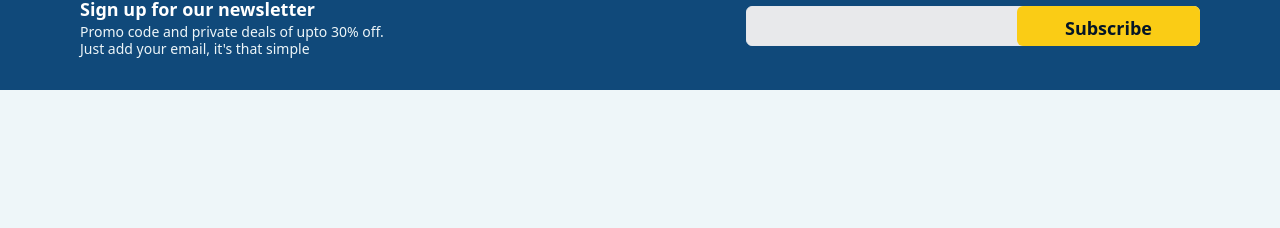
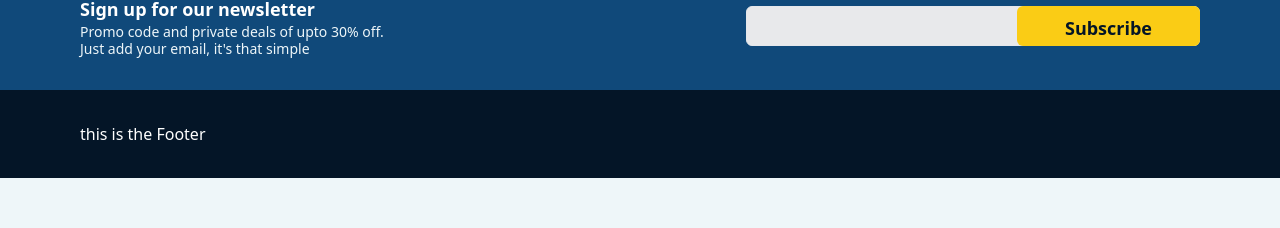
Before and after one commit to Sam516-Dev/my-project, a React (Create React App) app: page / in a window 1280 px wide. Shown: the part 1698-1926 px from the top of the page. Built offline with nearby package versions, Linux system fonts and the light colour scheme.

Commit message:
you
Signed-off-by: Sam516-Dev <samuelnjoroge3455@gmail.com>

```diff
--- a/src/App.js
+++ b/src/App.js
@@ -1,5 +1,6 @@
 import './App.css'
 import Content from './components/Content'
+import Footer from './components/Footer'
 import FrontBar from './components/FrontBar'
 import { Gallery } from './components/Gallery'
 import Navbar from './components/Navbar'
@@ -23,6 +24,7 @@ function App() {
       </div>
       <div className="pb-36">
         <SignUp />
+        <Footer />
       </div>
     </div>
   )
--- /dev/null
+++ b/src/components/Footer.js
@@ -0,0 +1,12 @@
+import React from 'react'
+
+function Footer() {
+    return (
+
+    <div className=" bg-my-footer-bg-color text-white py-8 px-20">
+            this is the Footer
+        </div>
+    )
+}
+
+export default Footer
--- a/tailwind.config.js
+++ b/tailwind.config.js
@@ -13,7 +13,7 @@ module.exports = {
 
         'my-text-color': '#203850', //
         'my-border-color': '#737477', //
-        // 'my-btn2-color': '#5766c3', // #5766c3
+         'my-footer-bg-color': '#041527', // #5766c3
       },
     },
   },
```
